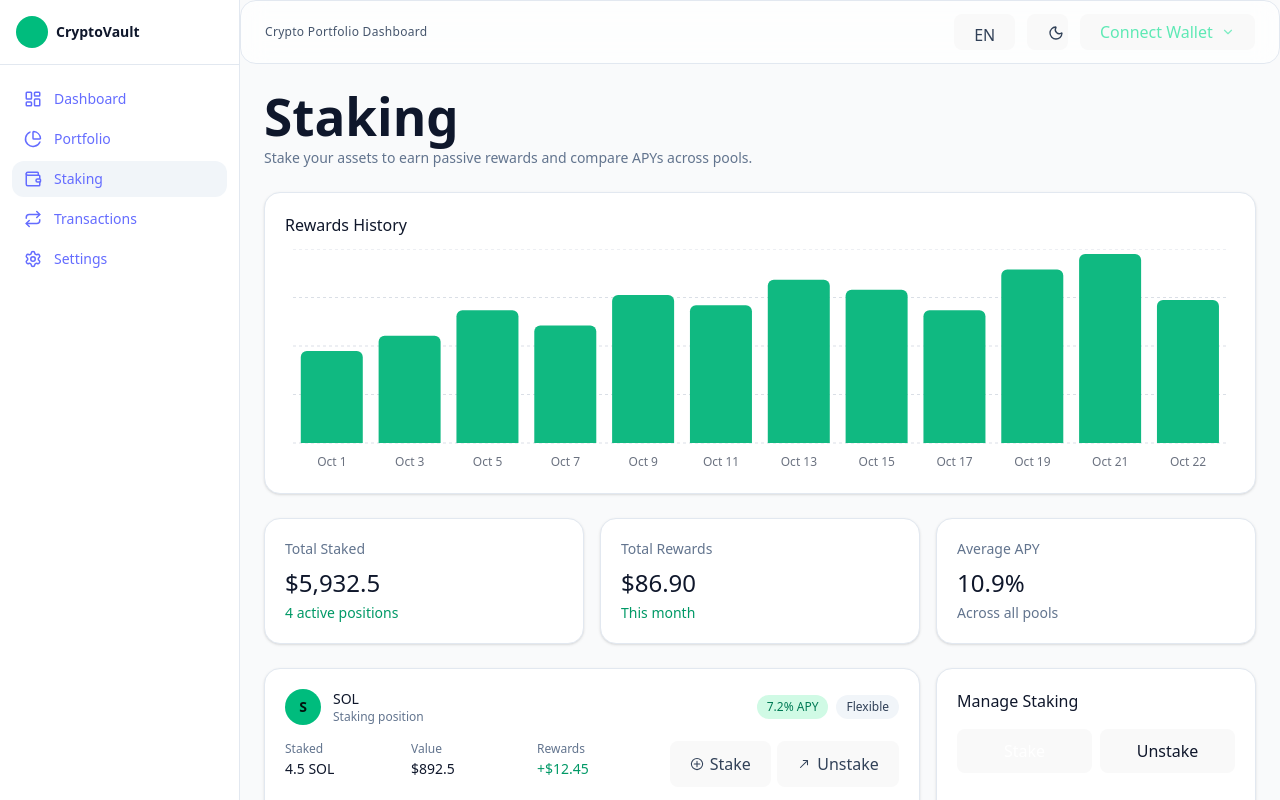
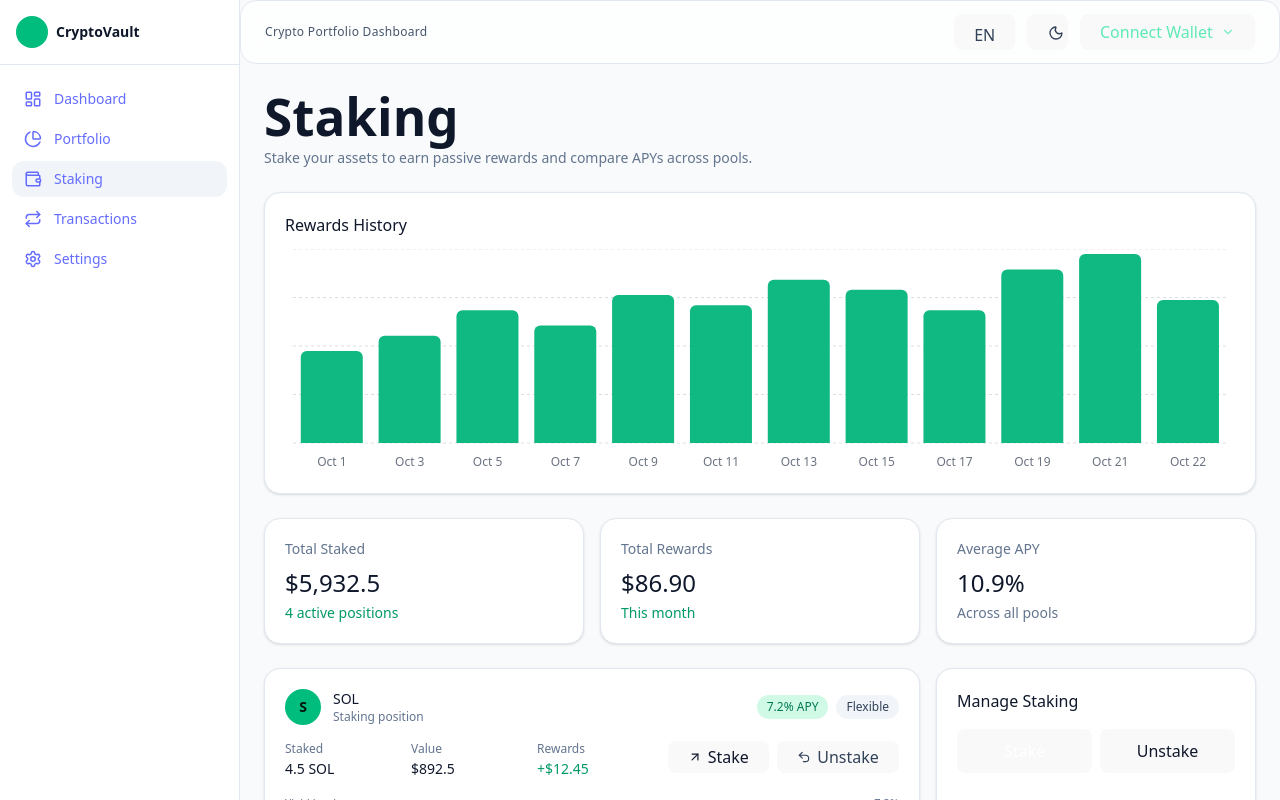
Before and after one commit to malih99/CryptoVault, a React (Vite) app: page /staking in a window 1280 px wide. Shown: the top 800 px of the page. Built offline with nearby package versions, Linux system fonts and the light colour scheme.

Commit message:
refactor(staking): use compact buttons with icons in staking flows

```diff
--- a/src/features/staking/StakePositionCard.tsx
+++ b/src/features/staking/StakePositionCard.tsx
@@ -1,4 +1,6 @@
 import Card from "../../components/ui/Card";
+import Button from "../../components/ui/Button";
+import { ArrowUpRight, Undo2 } from "lucide-react";
 
 type Props = {
   sym: string;
@@ -34,6 +36,7 @@ export default function StakePositionCard({
 }: Props) {
   const level = apyLevel(apy);
   const apyNumber = parseApy(apy);
+  // نرمال‌سازی برای progress bar (فرض max ~ 20%)
   const yieldProgress = Math.max(8, Math.min((apyNumber / 20) * 100, 100));
 
   return (
@@ -105,24 +108,25 @@ export default function StakePositionCard({
           </div>
         </div>
 
-        {/* Actions – کوچیک + آیکون‌دار */}
-        <div className="col-span-2 flex items-stretch gap-1.5 sm:col-span-2 sm:justify-end">
-          <button
-            type="button"
+        <div className="col-span-2 flex items-stretch gap-2 sm:col-span-2 sm:justify-end">
+          <Button
+            variant="secondary"
+            size="sm"
+            startIcon={<ArrowUpRight size={14} />}
             onClick={onStakeMore}
-            className="inline-flex min-w-[88px] items-center justify-center gap-1.5 rounded-lg border border-slate-200 px-2.5 py-1.5 text-[11px] font-medium text-slate-700 transition hover:bg-slate-50 dark:border-slate-700 dark:text-slate-200 dark:hover:bg-slate-800"
+            className="flex-1 sm:flex-none"
           >
-            <PlusIcon className="h-3.5 w-3.5" />
-            <span>Stake</span>
-          </button>
-          <button
-            type="button"
+            Stake
+          </Button>
+          <Button
+            variant="ghost"
+            size="sm"
+            startIcon={<Undo2 size={14} />}
             onClick={onUnstake}
-            className="inline-flex min-w-[88px] items-center justify-center gap-1.5 rounded-lg border border-slate-200 px-2.5 py-1.5 text-[11px] font-medium text-slate-700 transition hover:bg-slate-50 dark:border-slate-700 dark:text-slate-200 dark:hover:bg-slate-800"
+            className="flex-1 sm:flex-none"
           >
-            <ArrowOutIcon className="h-3.5 w-3.5" />
-            <span>Unstake</span>
-          </button>
+            Unstake
+          </Button>
         </div>
       </div>
 
@@ -144,51 +148,3 @@ export default function StakePositionCard({
     </Card>
   );
 }
-
-/* آیکون‌ها */
-
-function PlusIcon({ className = "" }: { className?: string }) {
-  return (
-    <svg
-      viewBox="0 0 20 20"
-      className={className}
-      aria-hidden="true"
-      focusable="false"
-    >
-      <circle
-        cx="10"
-        cy="10"
-        r="8"
-        fill="none"
-        stroke="currentColor"
-        strokeWidth="1.5"
-      />
-      <path
-        d="M10 6v8M6 10h8"
-        stroke="currentColor"
-        strokeWidth="1.5"
-        strokeLinecap="round"
-      />
-    </svg>
-  );
-}
-
-function ArrowOutIcon({ className = "" }: { className?: string }) {
-  return (
-    <svg
-      viewBox="0 0 20 20"
-      className={className}
-      aria-hidden="true"
-      focusable="false"
-    >
-      <path
-        d="M5 15l8.5-8.5M9 5h6v6"
-        fill="none"
-        stroke="currentColor"
-        strokeWidth="1.5"
-        strokeLinecap="round"
-        strokeLinejoin="round"
-      />
-    </svg>
-  );
-}
```
